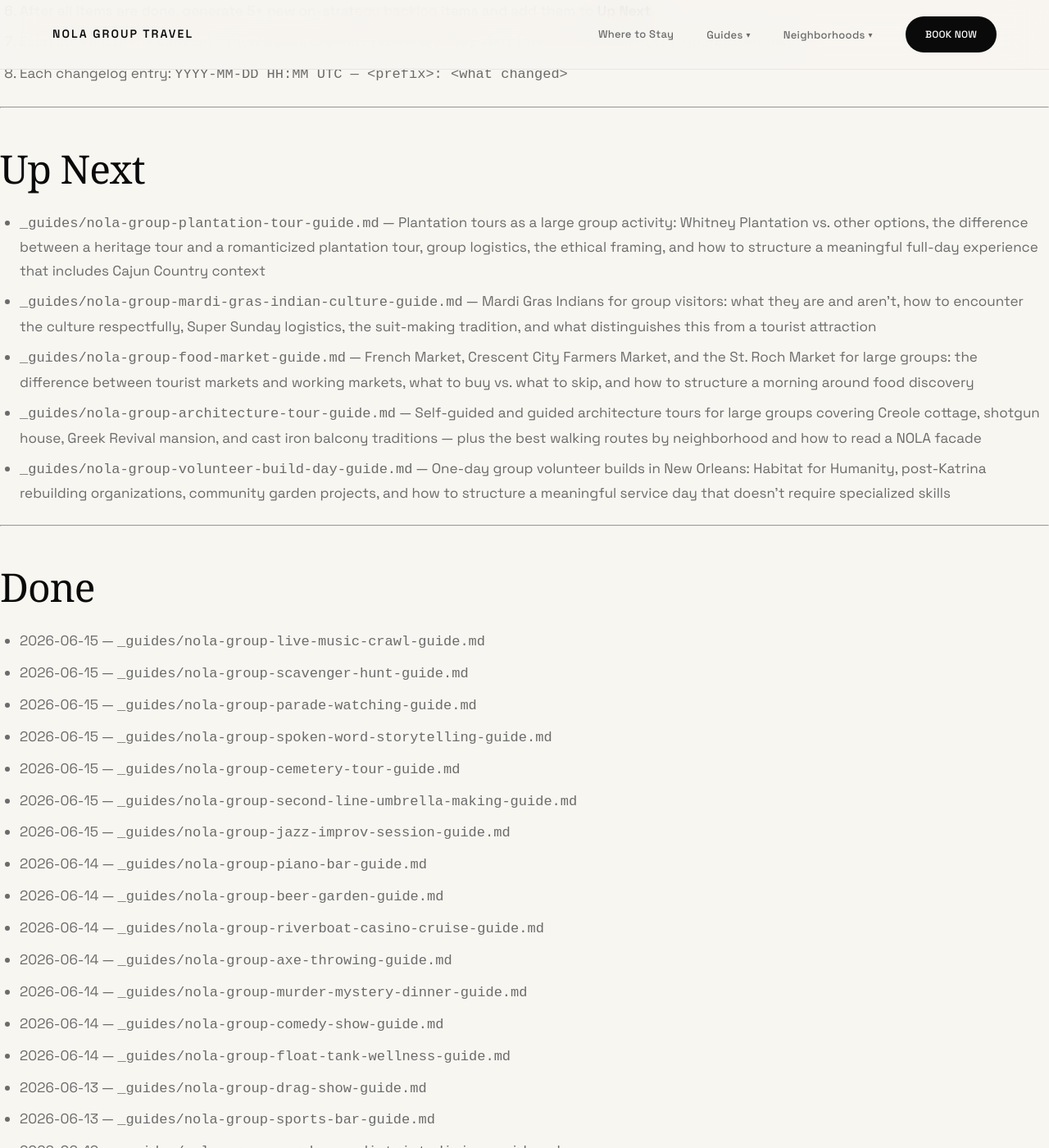
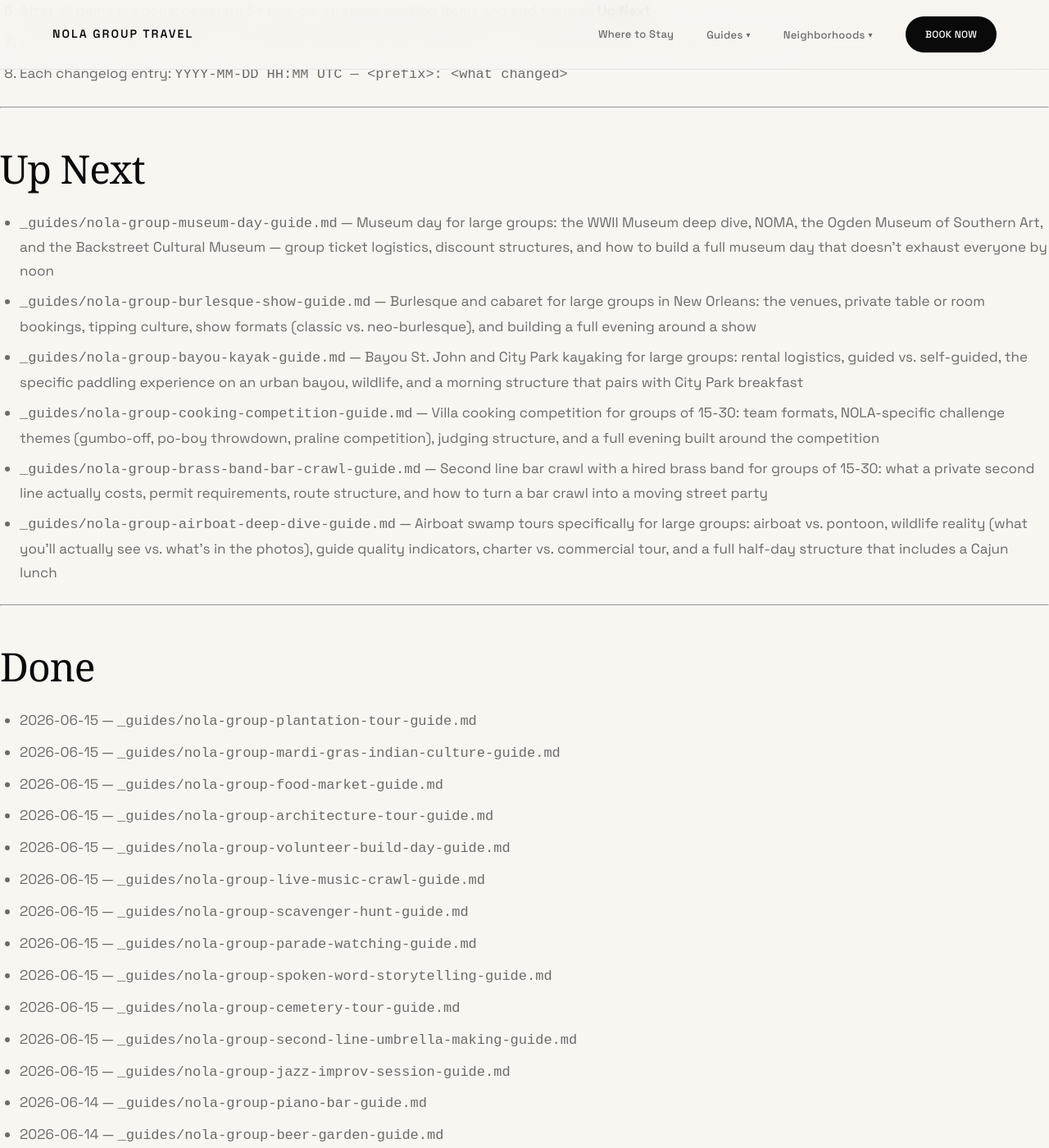
Before and after one commit to sjworth-dev/nola-group-travel, a Jekyll site: the page built from ROADMAP.md, in a window 1280 px wide and 1400 px high, scrolled down 3609 px. Shown: the whole window at 82% size. Built offline with Jekyll 4.4.1, drawn with Linux system fonts in a browser that asks for light colours; some web fonts are replaced; our own code applies the rules of GitHub Pages for plain Markdown files.

Commit message:
seo: update ROADMAP — move 5 guides to Done, add 6 new Up Next items
Plantation tour, Mardi Gras Indians, food markets, architecture tour, and volunteer build day moved to Done. Six new on-strategy backlog items added for next run.

https://claude.ai/code/session_012H3EHCJ3sSwRBm8PMxeC8x

```diff
--- a/ROADMAP.md
+++ b/ROADMAP.md
@@ -99,16 +99,22 @@ New guides go in `_guides/<slug>.md`. New neighborhood pages go in `_neighborhoo
 
 ## Up Next
 
-- `_guides/nola-group-plantation-tour-guide.md` — Plantation tours as a large group activity: Whitney Plantation vs. other options, the difference between a heritage tour and a romanticized plantation tour, group logistics, the ethical framing, and how to structure a meaningful full-day experience that includes Cajun Country context
-- `_guides/nola-group-mardi-gras-indian-culture-guide.md` — Mardi Gras Indians for group visitors: what they are and aren't, how to encounter the culture respectfully, Super Sunday logistics, the suit-making tradition, and what distinguishes this from a tourist attraction
-- `_guides/nola-group-food-market-guide.md` — French Market, Crescent City Farmers Market, and the St. Roch Market for large groups: the difference between tourist markets and working markets, what to buy vs. what to skip, and how to structure a morning around food discovery
-- `_guides/nola-group-architecture-tour-guide.md` — Self-guided and guided architecture tours for large groups covering Creole cottage, shotgun house, Greek Revival mansion, and cast iron balcony traditions — plus the best walking routes by neighborhood and how to read a NOLA facade
-- `_guides/nola-group-volunteer-build-day-guide.md` — One-day group volunteer builds in New Orleans: Habitat for Humanity, post-Katrina rebuilding organizations, community garden projects, and how to structure a meaningful service day that doesn't require specialized skills
+- `_guides/nola-group-museum-day-guide.md` — Museum day for large groups: the WWII Museum deep dive, NOMA, the Ogden Museum of Southern Art, and the Backstreet Cultural Museum — group ticket logistics, discount structures, and how to build a full museum day that doesn't exhaust everyone by noon
+- `_guides/nola-group-burlesque-show-guide.md` — Burlesque and cabaret for large groups in New Orleans: the venues, private table or room bookings, tipping culture, show formats (classic vs. neo-burlesque), and building a full evening around a show
+- `_guides/nola-group-bayou-kayak-guide.md` — Bayou St. John and City Park kayaking for large groups: rental logistics, guided vs. self-guided, the specific paddling experience on an urban bayou, wildlife, and a morning structure that pairs with City Park breakfast
+- `_guides/nola-group-cooking-competition-guide.md` — Villa cooking competition for groups of 15-30: team formats, NOLA-specific challenge themes (gumbo-off, po-boy throwdown, praline competition), judging structure, and a full evening built around the competition
+- `_guides/nola-group-brass-band-bar-crawl-guide.md` — Second line bar crawl with a hired brass band for groups of 15-30: what a private second line actually costs, permit requirements, route structure, and how to turn a bar crawl into a moving street party
+- `_guides/nola-group-airboat-deep-dive-guide.md` — Airboat swamp tours specifically for large groups: airboat vs. pontoon, wildlife reality (what you'll actually see vs. what's in the photos), guide quality indicators, charter vs. commercial tour, and a full half-day structure that includes a Cajun lunch
 
 ---
 
 ## Done
 
+- 2026-06-15 — `_guides/nola-group-plantation-tour-guide.md`
+- 2026-06-15 — `_guides/nola-group-mardi-gras-indian-culture-guide.md`
+- 2026-06-15 — `_guides/nola-group-food-market-guide.md`
+- 2026-06-15 — `_guides/nola-group-architecture-tour-guide.md`
+- 2026-06-15 — `_guides/nola-group-volunteer-build-day-guide.md`
 - 2026-06-15 — `_guides/nola-group-live-music-crawl-guide.md`
 - 2026-06-15 — `_guides/nola-group-scavenger-hunt-guide.md`
 - 2026-06-15 — `_guides/nola-group-parade-watching-guide.md`
@@ -457,6 +463,11 @@ New guides go in `_guides/<slug>.md`. New neighborhood pages go in `_neighborhoo
 2026-06-14 12:15 UTC — content: add _guides/nola-group-axe-throwing-guide.md — axe throwing, rage rooms, and competitive activity guide for groups of 10-30 with tournament formats and evening structure
 2026-06-14 12:30 UTC — content: add _guides/nola-group-riverboat-casino-cruise-guide.md — riverboat vs. land casino decision, villa poker tournament setup, and waterfront gambling evening structure for groups of 10-30
 2026-06-14 12:45 UTC — content: add _guides/nola-group-beer-garden-guide.md — beer gardens, outdoor bar courtyards, and open-air drinking venues for groups of 20+ with neighborhood guide and seasonal reality
+2026-06-15 13:00 UTC — content: add _guides/nola-group-plantation-tour-guide.md — Whitney Plantation, ethical heritage vs. romanticized antebellum framing, River Road options, and full-day structure for groups of 10-30
+2026-06-15 13:20 UTC — content: add _guides/nola-group-mardi-gras-indian-culture-guide.md — what Mardi Gras Indians are, respectful encounter etiquette, Super Sunday logistics, Backstreet Museum, and year-round resources for groups
+2026-06-15 13:40 UTC — content: add _guides/nola-group-food-market-guide.md — French Market, Crescent City Farmers Market, and St. Roch Market for large groups with villa supply run strategy and morning structure
+2026-06-15 14:00 UTC — content: add _guides/nola-group-architecture-tour-guide.md — Creole cottage, shotgun house, Greek Revival, and cast iron balcony traditions with walking routes for 3 neighborhoods and group logistics for 10-30
+2026-06-15 14:20 UTC — content: add _guides/nola-group-volunteer-build-day-guide.md — Habitat for Humanity, SBP, and community garden volunteer builds for groups of 10-30 with meaningful service vs. volunteer tourism framing
 2026-06-15 10:00 UTC — content: add _guides/nola-group-live-music-crawl-guide.md — multi-stop Frenchmen Street live music crawl for groups of 10-30 with set timing, cover logistics, and group management
 2026-06-15 10:20 UTC — content: add _guides/nola-group-scavenger-hunt-guide.md — app-guided and custom city scavenger hunt guide for groups of 15-30 with team formats and NOLA-specific clue themes
 2026-06-15 10:40 UTC — content: add _guides/nola-group-parade-watching-guide.md — Mardi Gras and parade watching guide for groups of 10-30 with neutral ground strategy, throws logistics, and post-parade plan
```
